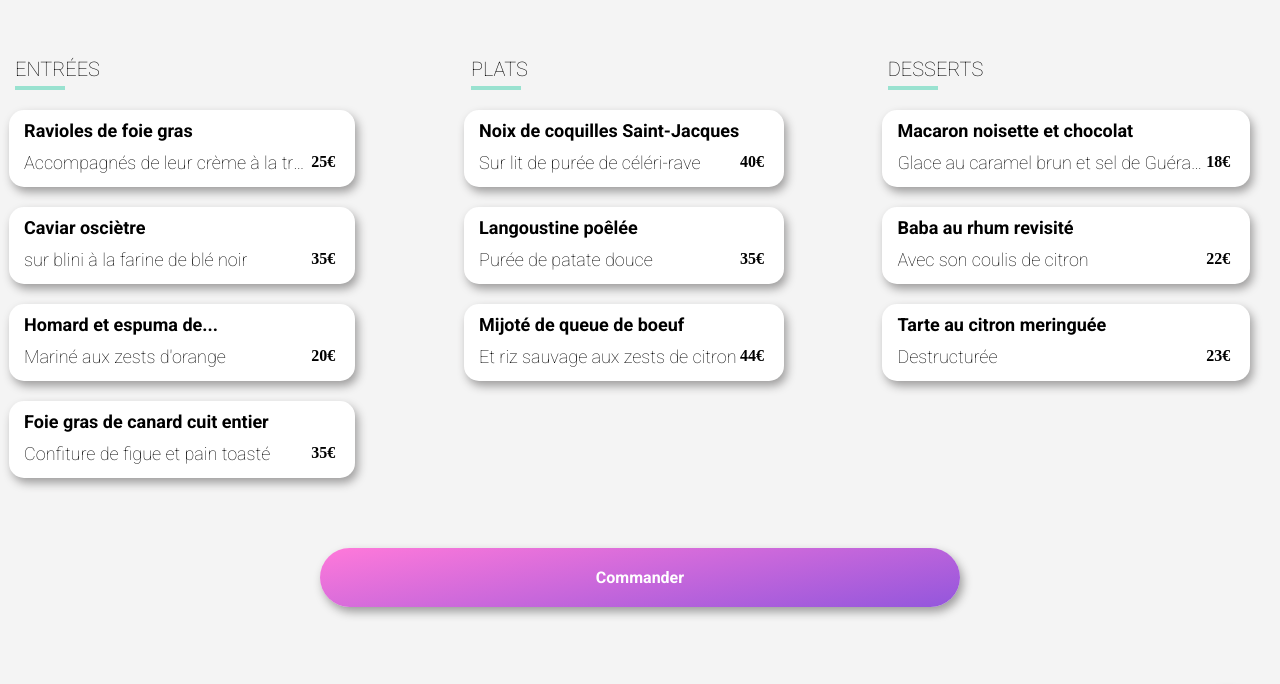
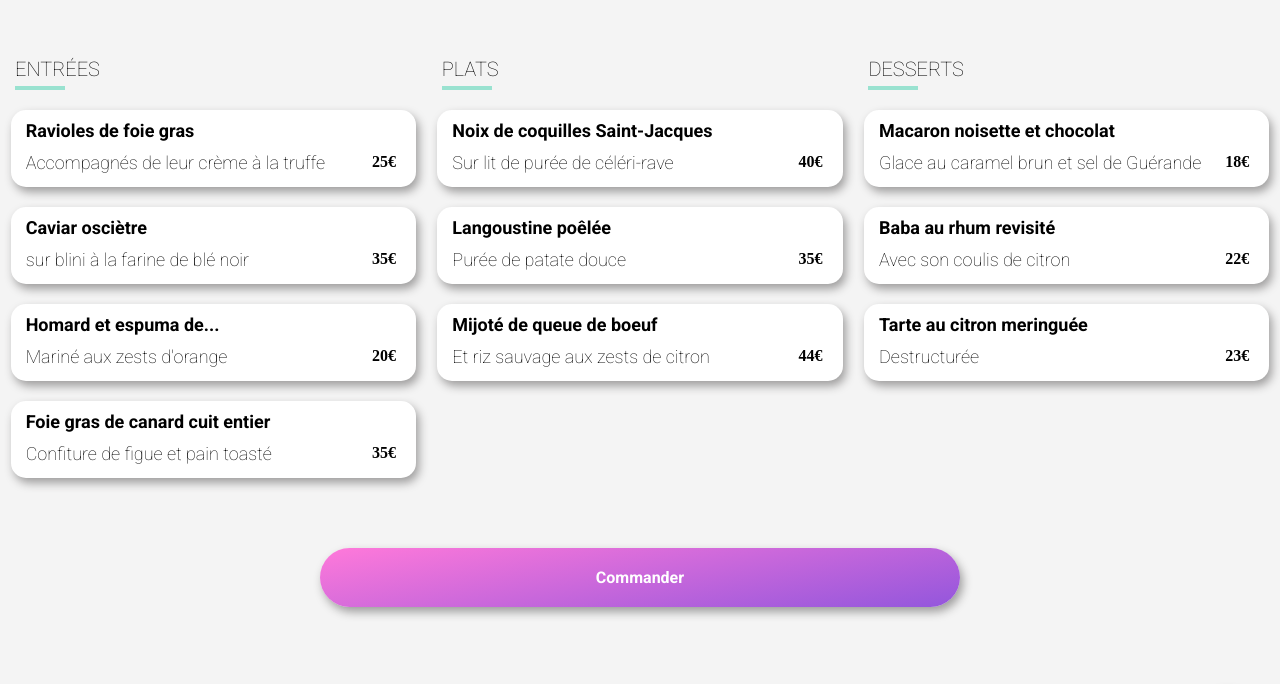
Before and after one commit to ValerianFillonneau/OCP3, a website: page restaurant2.html in a window 1280 px wide. Shown: the part 496-1180 px from the top of the page. Drawn offline with Linux system fonts and the light colour scheme; a web font is replaced by a local one.

Commit message:
réglages de problèmes minuer

```diff
--- a/package.json
+++ b/package.json
@@ -17,5 +17,8 @@
   "bugs": {
     "url": "https://github.com/ValerianFillonneau/OCP3/issues"
   },
-  "homepage": "https://github.com/ValerianFillonneau/OCP3#readme"
+  "homepage": "https://github.com/ValerianFillonneau/OCP3#readme",
+  "dependencies": {
+    "postcss": "^8.2.1"
+  }
 }
--- a/restaurant2.html
+++ b/restaurant2.html
@@ -33,7 +33,7 @@
             </span>
         </div>
         <div class="menuchoice">
-            <div class="menu__entrée">
+            <div class="menu__entrée  menu-width">
                 <h2>ENTRÉES</h2>
                 <div class="underline"></div>
                 <div class="menu__entrée__choix1 card">
@@ -94,7 +94,7 @@
                 </div>
             </div>
 
-            <div class="menu__plat">
+            <div class="menu__plat menu-width">
                 <h2>PLATS</h2>
                 <div class="underline"></div>
                 <div class="menu__plat__choix1 card">
@@ -141,7 +141,7 @@
                 </div>
             </div>
 
-            <div class="menu__dessert">
+            <div class="menu__dessert  menu-width">
                 <h2>DESSERTS</h2>
                 <div class="underline"></div>
                 <div class="menu__dessert__choix1 card">
--- a/sass/pages/_restaurant.scss
+++ b/sass/pages/_restaurant.scss
@@ -52,11 +52,14 @@
         background-color: $tertiary-color;
     }
 
+    .menu-width{
+        width: 33.33%;
+    }
+
     .menuchoice{
         display: flex;
         flex-direction: row;
         justify-content: space-between;
-        width: calc(100% - 20px);
         .card{
             opacity: 0;
             position: relative;
@@ -200,6 +203,10 @@
             background-color: $tertiary-color;
         }
 
+        .menu-width{
+            width: 100%;
+        }
+
         .menuchoice{
             display: flex;
             flex-direction: column;
```
Also changed, not shown: restaurant1.html (+3 -3 lines), restaurant3.html (+3 -3 lines), restaurant4.html (+3 -3 lines), public/css/styles.css, 2 other files.
